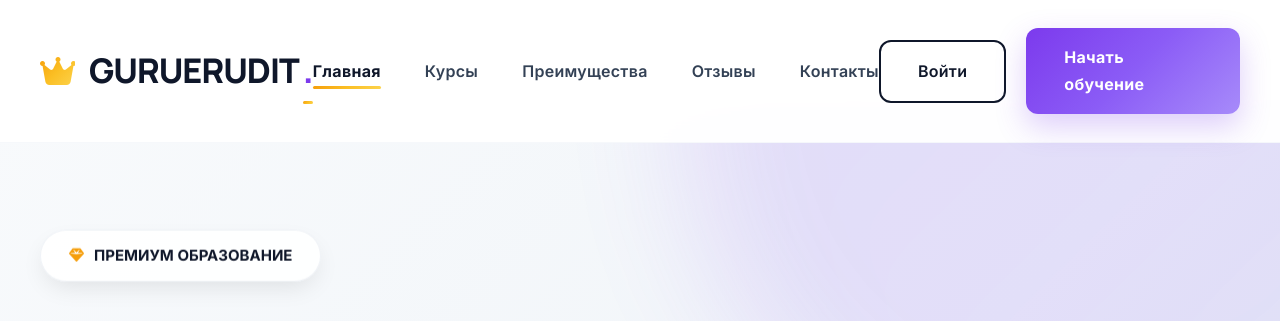
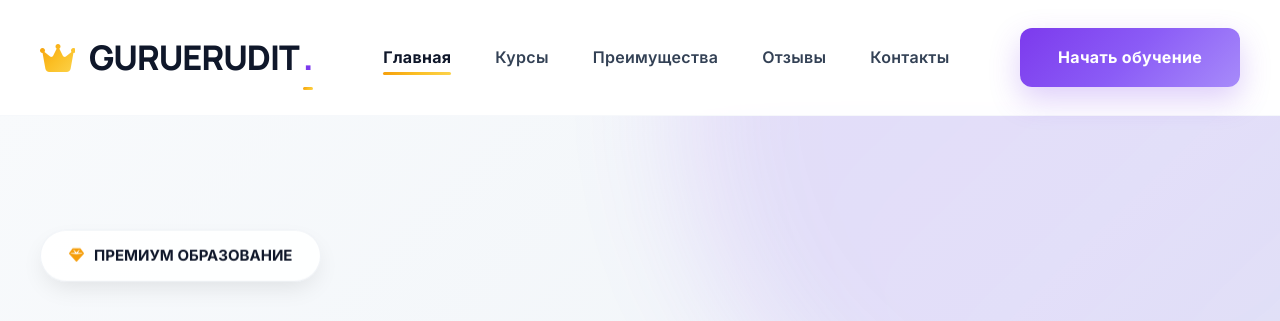
Before and after one commit to Segej-x7/GuruErudit, a plain HTML site: page index.html in a window 1280 px wide. Shown: the top 321 px of the page. Drawn offline with nearby package versions, Linux system fonts and the light colour scheme.

Commit message:
Update index.html

```diff
--- a/index.html
+++ b/index.html
@@ -1539,7 +1539,6 @@
                     </ul>
                 </nav>
                 <div class="header-buttons">
-                    <a href="#" class="btn btn-secondary">Войти</a>
                     <a href="#courses" class="btn btn-primary">Начать обучение</a>
                 </div>
             </div>
```
